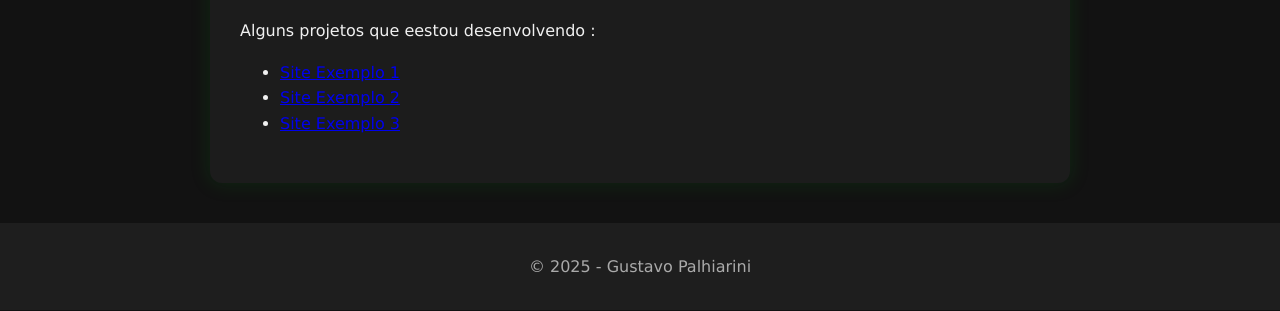
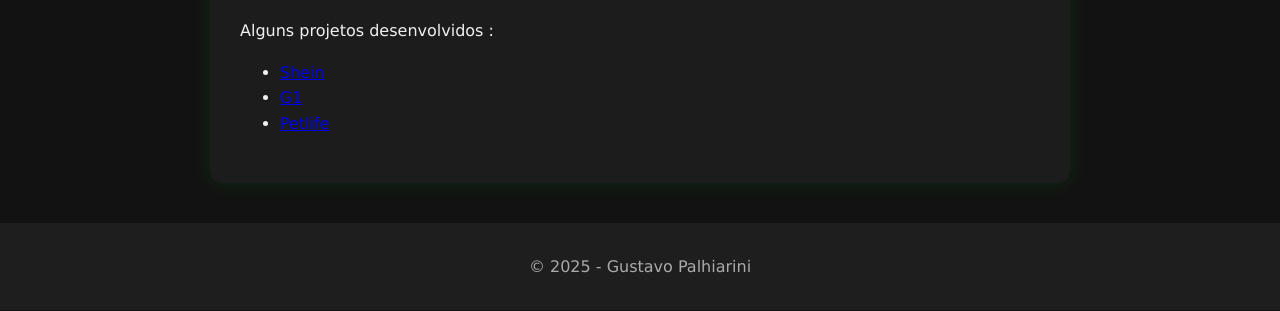
Before and after one commit to Palhiarini/CV-Uninter, a plain HTML site: page portfolio.html in a window 1280 px wide. Shown: the part 193-504 px from the top of the page. Drawn offline with Linux system fonts and the light colour scheme.

Commit message:
CVGustavouninter

```diff
--- a/portfolio.html
+++ b/portfolio.html
@@ -23,11 +23,11 @@
     <!-- Painel principal da página com links (Todos os links em WIP) -->
     <main>
         <h1>Meu Portfólio</h1>
-        <p>Alguns projetos que eestou desenvolvendo :</p>
+        <p>Alguns projetos desenvolvidos  :</p>
         <ul>
-            <li><a href="WIP (Work in Progress)" target="_blank">Site Exemplo 1</a></li>
-            <li><a href="WIP (Work in Progress)" target="_blank">Site Exemplo 2</a></li>
-            <li><a href="Wip( Work in Progress)" target="_blank">Site Exemplo 3</a></li>
+            <li><a href="https://br.shein.com/?affiliateID=630324&url_from=admitad.com&admitad_uid=4e9313dba8e7dee30c0f146efe77144a&click_id=4e9313dba8e7dee30c0f146efe77144a&ref=www&rep=dir&ret=br" target="_blank">Shein</a></li>
+            <li><a href="https://g1.globo.com" target="_blank">G1</a></li>
+            <li><a href="https://www.petlife.com.br/?utm_campaign=pl-plano-localidade&utm_source=google&utm_medium=cpc&utm_campaignid=22162220815&utm_content=182404613508&utm_device=c&utm_matchtype=e&utm_adposition=&utm_term=petlove&network=g&loc_interest_ms=&loc_physical_ms=9197343&creative=730392226796&gad_source=1&gad_campaignid=22162220815&gclid=CjwKCAjwsZPDBhBWEiwADuO6y4BVWe08nS42fUVC999c-t3ySdIdX0C4v_2d7bI4JmrgDM0G_Zy0RxoCUlMQAvD_BwE" target="_blank">Petlife</a></li>
         </ul>
     </main>
 
```
